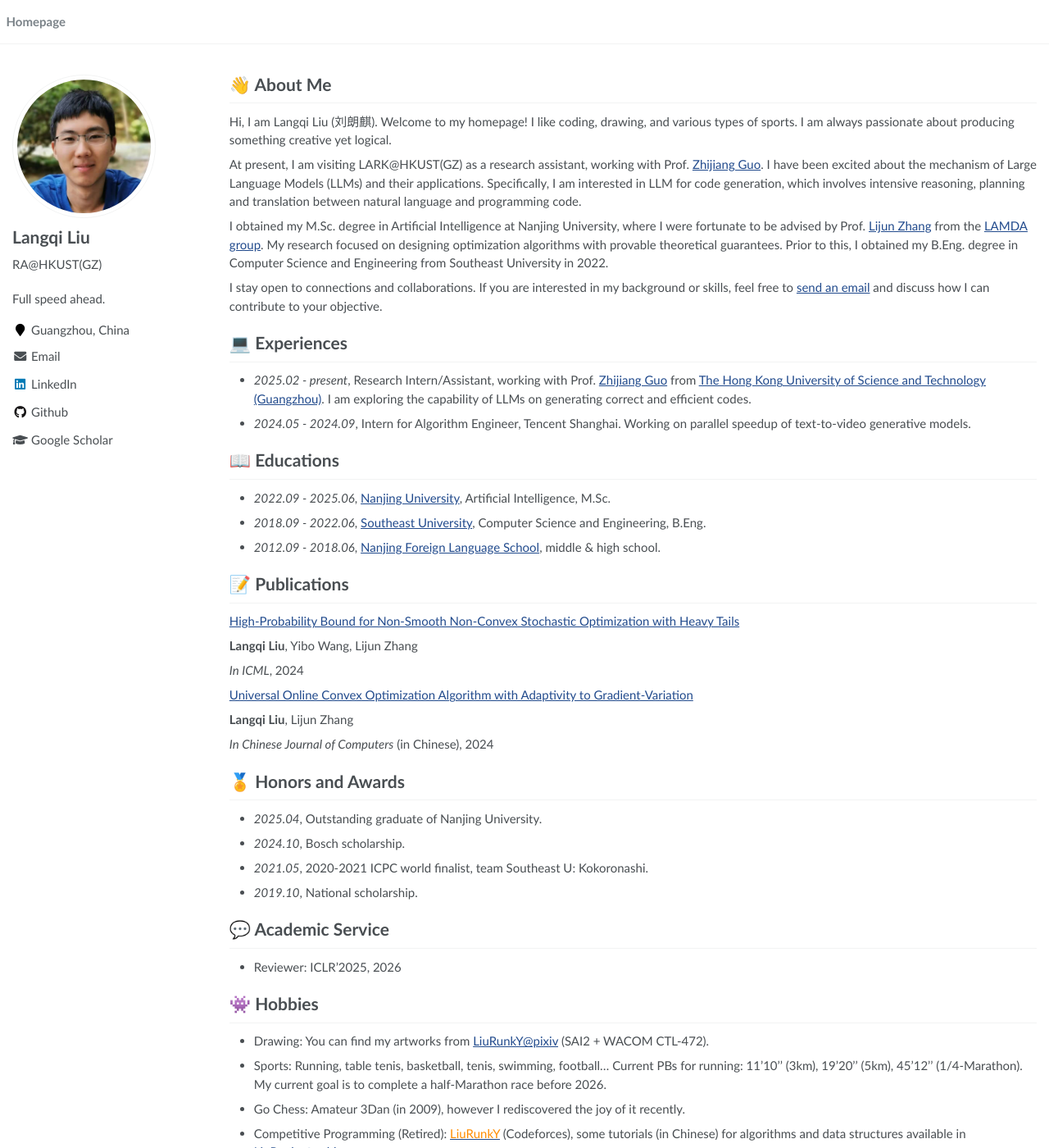
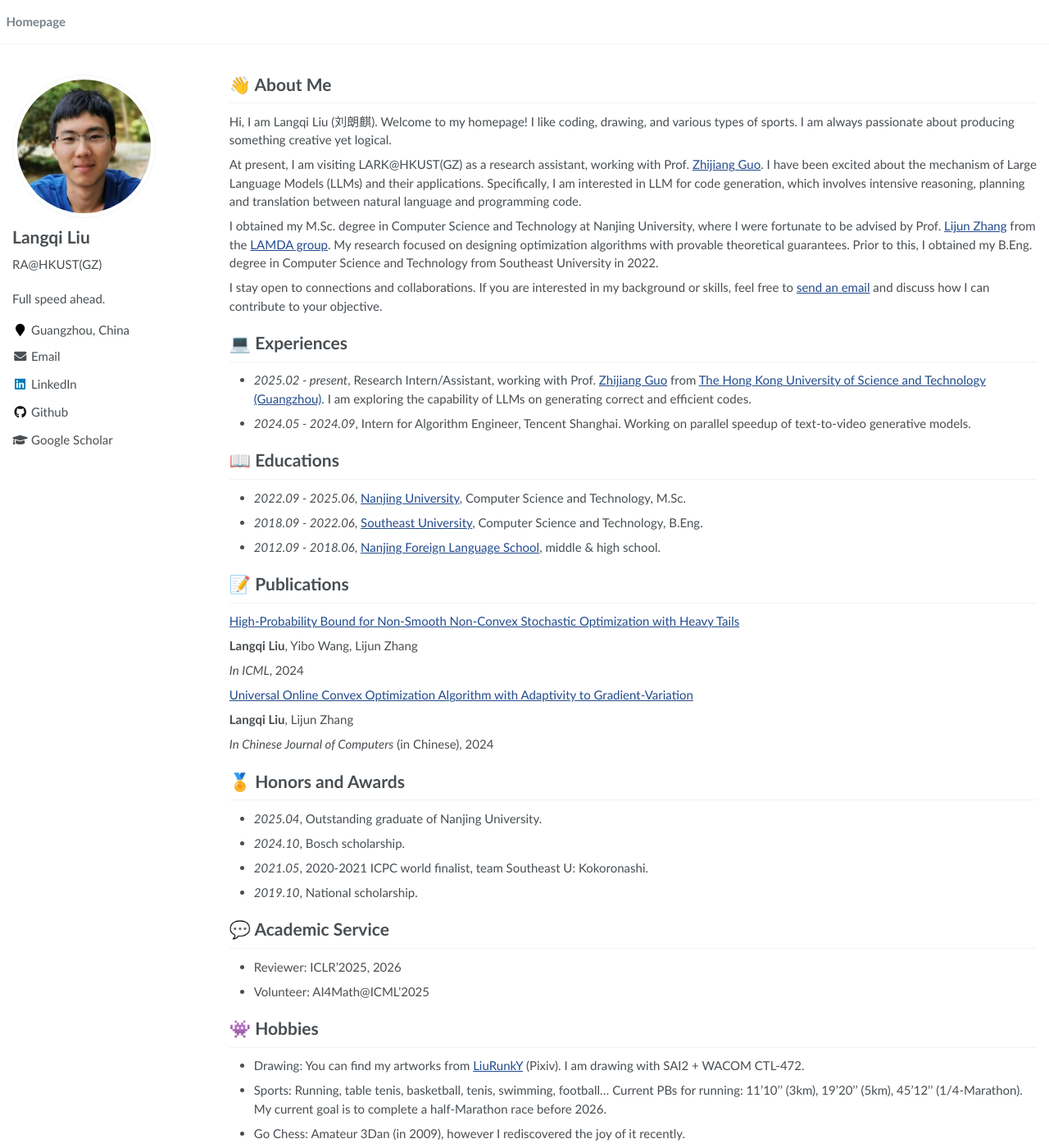
Before and after one commit to LiuRunky/LiuRunky.github.io, a Jekyll site: the page built from _pages/about.md, in a window 1280 px wide and 1400 px high. Shown: the whole window at 82% size. Built offline with Jekyll 4.4.1, drawn with Linux system fonts in a browser that asks for light colours.

Commit message:
Update files.

```diff
--- a/_pages/about.md
+++ b/_pages/about.md
@@ -26,9 +26,9 @@ At present, I am visiting LARK@HKUST(GZ) as a research assistant, working with P
 I have been excited about the mechanism of Large Language Models (LLMs) and their applications.
 Specifically, I am interested in LLM for code generation, which involves intensive reasoning, planning and translation between natural language and programming code.
 
-I obtained my M.Sc. degree in Artificial Intelligence at Nanjing University, where I were fortunate to be advised by Prof. [Lijun Zhang](https://ai.nju.edu.cn/zlj/index.htm) from the [LAMDA group](https://www.lamda.nju.edu.cn/MainPage.ashx).
+I obtained my M.Sc. degree in Computer Science and Technology at Nanjing University, where I were fortunate to be advised by Prof. [Lijun Zhang](https://ai.nju.edu.cn/zlj/index.htm) from the [LAMDA group](https://www.lamda.nju.edu.cn/MainPage.ashx).
 My research focused on designing optimization algorithms with provable theoretical guarantees.
-Prior to this, I obtained my B.Eng. degree in Computer Science and Engineering from Southeast University in 2022.
+Prior to this, I obtained my B.Eng. degree in Computer Science and Technology from Southeast University in 2022.
 
 I stay open to connections and collaborations.
 If you are interested in my background or skills, feel free to [send an email](mailto:liurunky@gmail.com) and discuss how I can contribute to your objective.
@@ -42,8 +42,8 @@ If you are interested in my background or skills, feel free to [send an email](m
 
 
 # 📖 Educations
-- *2022.09 - 2025.06*, [Nanjing University](https://www.nju.edu.cn/), Artificial Intelligence, M.Sc.
-- *2018.09 - 2022.06*, [Southeast University](https://www.seu.edu.cn/), Computer Science and Engineering, B.Eng.
+- *2022.09 - 2025.06*, [Nanjing University](https://www.nju.edu.cn/), Computer Science and Technology, M.Sc.
+- *2018.09 - 2022.06*, [Southeast University](https://www.seu.edu.cn/), Computer Science and Technology, B.Eng.
 - *2012.09 - 2018.06*, [Nanjing Foreign Language School](http://www.nfls.com.cn/), middle & high school.
 
 
@@ -98,9 +98,10 @@ If you are interested in my background or skills, feel free to [send an email](m
 
 # 💬 Academic Service
 - Reviewer: ICLR'2025, 2026
+- Volunteer: AI4Math@ICML'2025
 
 # 👾 Hobbies
-- Drawing: You can find my artworks from [LiuRunkY@pixiv](https://www.pixiv.net/users/16552180) (SAI2 + WACOM CTL-472).
+- Drawing: You can find my artworks from [LiuRunkY](https://www.pixiv.net/users/16552180) (Pixiv). I am drawing with SAI2 + WACOM CTL-472.
 - Sports: Running, table tenis, basketball, tenis, swimming, football... Current PBs for running: 11'10'' (3km), 19'20'' (5km), 45'12'' (1/4-Marathon). My current goal is to complete a half-Marathon race before 2026.
 - Go Chess: Amateur 3Dan (in 2009), however I rediscovered the joy of it recently.
 - Competitive Programming (Retired): [<font color="#FF8C00">LiuRunkY</font>](https://codeforces.com/profile/LiuRunkY) (Codeforces), some tutorials (in Chinese) for algorithms and data structures available in [LiuRunky@cnblogs](https://www.cnblogs.com/LiuRunky).
```
